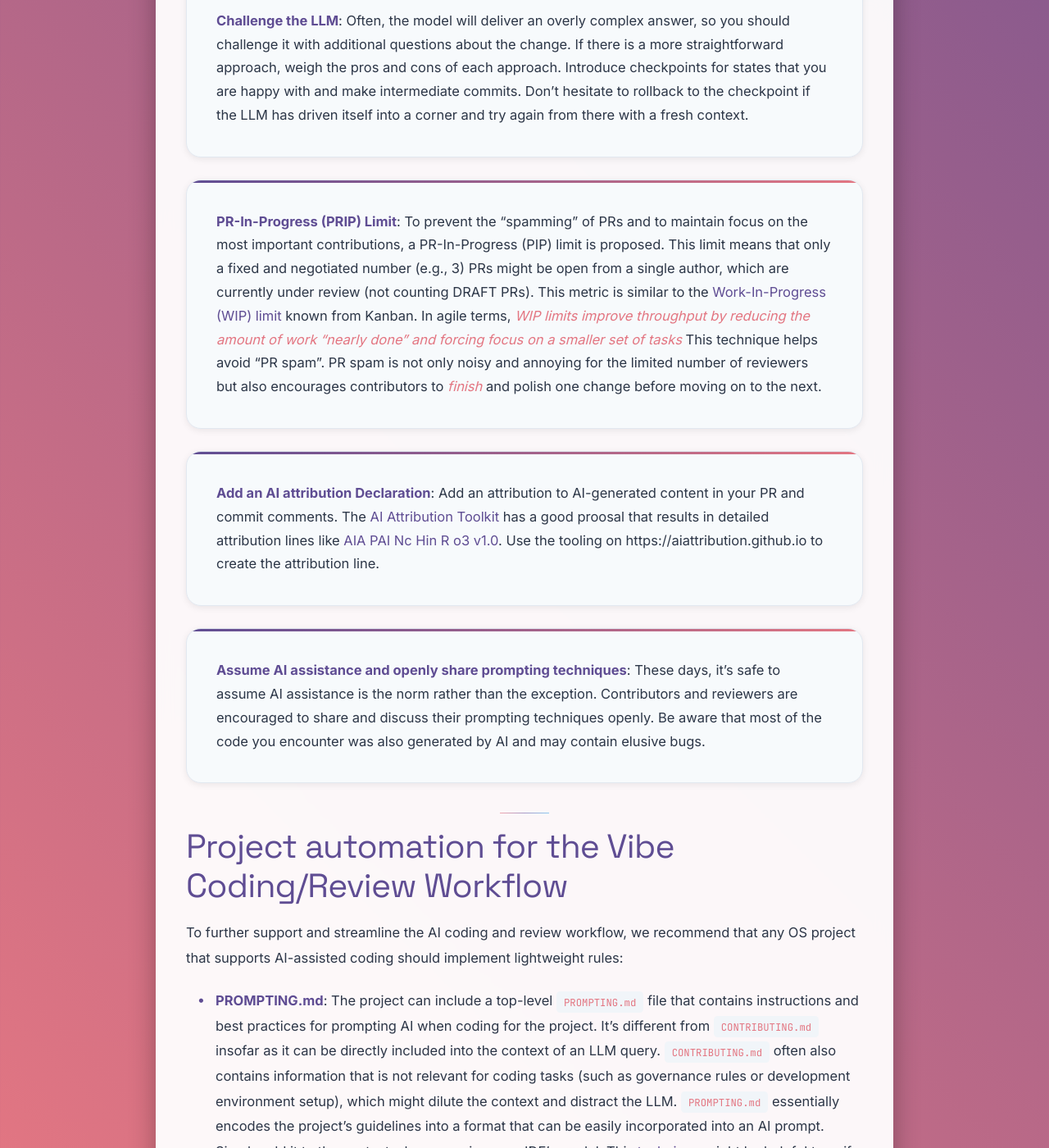
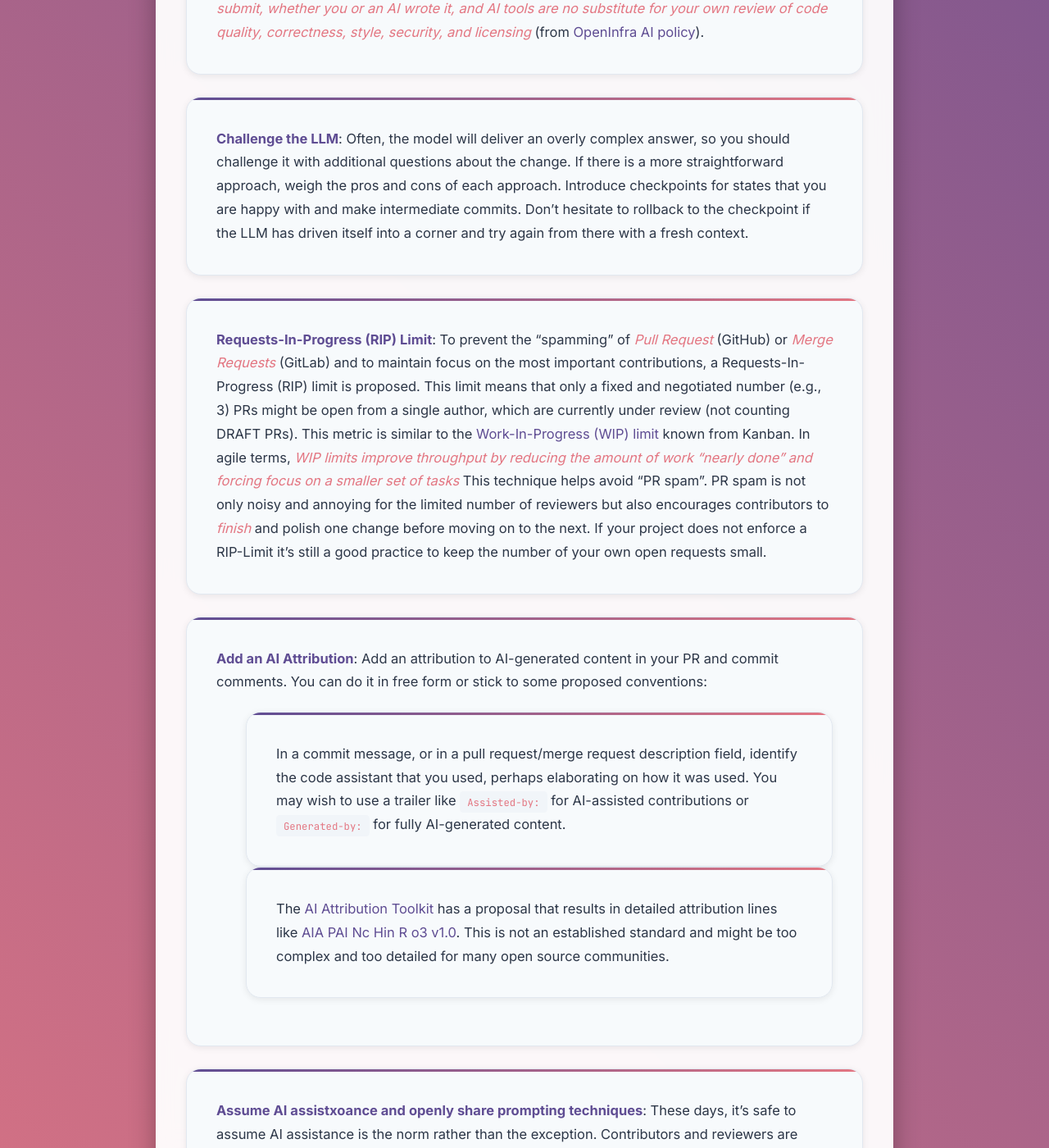
Before and after one commit to ai-coding-manifesto/ai-coding-manifesto, a Jekyll site: the page built from index.md, in a window 1280 px wide and 1400 px high, scrolled down 2288 px. Shown: the whole window at 82% size. Built offline with Jekyll 4.4.1, drawn with Linux system fonts in a browser that asks for light colours; some web fonts are replaced; some of the changed text lies outside the part shown.

Commit message:
chore: Renamed all manifesto references to Responsible Vibe Coding

````diff
--- a/AI_MANIFESTO.md
+++ b/RESPONSIBLE_VIBE_CODING.md
@@ -9,6 +9,8 @@
 AI tools can boost productivity if used responsibly. The focus for an open-source community should be on maintaining the same high-quality standards and collaborative process, regardless of how a contribution was produced. [Research](https://dev.to/goern/ai-generated-code-quality-in-open-source-cce#:~:text=Evidence,inevitably%20reproducing%20these%20flaws) has shown that developers using AI assistance can unintentionally introduce more security vulnerabilities (while paradoxically becoming overconfident in the code's correctness).
 This risk highlights the importance of due diligence and human oversight in AI-assisted code development.
 Rather than rejecting AI involvement, we must become "AI realists" - leveraging AI's benefits while doubling down on transparency, thorough review, and education to uphold our standards.
+
+While many of the following practices—such as creating small, focused PRs and avoiding unrelated changes—have been best practices in collaborative software development for decades, AI-assisted coding amplifies the challenges they address. The speed and volume of AI-generated code can overwhelm reviewers, making adherence to these long-standing guidelines even more critical.
 
 The following guidelines aim to help contributors use AI responsibly in OS projects, thereby minimizing the review burden on maintainers while maintaining, if not raising, the usual quality bar.
 
@@ -29,14 +31,17 @@
 * **Challenge the LLM**: Often, the model will deliver an overly complex answer, so you should challenge it with additional questions about the change.
   If there is a more straightforward approach, weigh the pros and cons of each approach. Introduce checkpoints for states that you are happy with and make intermediate commits.
   Don't hesitate to rollback to the checkpoint if the LLM has driven itself into a corner and try again from there with a fresh context.
-* **PR-In-Progress (PRIP) Limit**: To prevent the "spamming" of PRs and to maintain focus on the most important contributions, a PR-In-Progress (PIP) limit is proposed. This limit means that only a fixed and negotiated number (e.g., 3) PRs might be open from a single author, which are currently under review (not counting DRAFT PRs).
+* **Requests-In-Progress (RIP) Limit**: To prevent the "spamming" of _Pull Request_ (GitHub) or _Merge Requests_ (GitLab) and to maintain focus on the most important contributions, a Requests-In-Progress (RIP) limit is proposed. This limit means that only a fixed and negotiated number (e.g., 3) PRs might be open from a single author, which are currently under review (not counting DRAFT PRs).
   This metric is similar to the [Work-In-Progress (WIP) limit](https://www.atlassian.com/agile/kanban/wip-limits#:~:text=WIP%20limits%20improve%20throughput%20and,valuable%20tool%20in%20agile%20development) known from Kanban.
   In agile terms, *WIP limits improve throughput by reducing the amount of work "nearly done" and forcing focus on a smaller set of tasks* This technique helps avoid "PR spam".
   PR spam is not only noisy and annoying for the limited number of reviewers but also encourages contributors to *finish* and polish one change before moving on to the next.
-* **Add an AI attribution Declaration**: Add an attribution to AI-generated content in your PR and commit comments.
-  The [AI Attribution Toolkit](https://aiattribution.github.io/) has a good proosal that results in detailed attribution lines like [AIA PAI Nc Hin R o3 v1.0](https://aiattribution.github.io/statements/AIA-PAI-Nc-Hin-R-?model=o3-v10).
-  Use the tooling on https://aiattribution.github.io to create the attribution line.
-* **Assume AI assistance and openly share prompting techniques**: These days, it's safe to assume AI assistance is the norm rather than the exception.
+  If your project does not enforce a RIP-Limit it's still a good practice to keep the number of your own open requests small.
+* **Add an AI Attribution**: Add an attribution to AI-generated content in your PR and commit comments. You can do it in free form or stick to some proposed conventions:
+  - In a commit message, or in a pull request/merge request description field, identify the code assistant that you used, perhaps elaborating on how it was used. You may wish to use a trailer like `Assisted-by:` for AI-assisted contributions or `Generated-by:` for fully AI-generated content.
+  - The [AI Attribution Toolkit](https://aiattribution.github.io/) has a
+    proposal that results in detailed attribution lines like [AIA PAI Nc Hin R o3 v1.0](https://aiattribution.github.io/statements/AIA-PAI-Nc-Hin-R-?model=o3-v10).
+    This is not an established standard and might be too complex and too detailed for many open source communities.
+* **Assume AI assistxoance and openly share prompting techniques**: These days, it's safe to assume AI assistance is the norm rather than the exception.
   Contributors and reviewers are encouraged to share and discuss their prompting techniques openly.
   Be aware that most of the code you encounter was also generated by AI and may contain elusive bugs.
 
@@ -52,25 +57,32 @@
   This [technique](https://www.reddit.com/r/SoftwareEngineering/comments/1kjwiso/maintaining_code_quality_with_widespread_ai/#:~:text=5,or%20alike%20across%20the%20team) might be helpful to unify prompt rules across the team and share good prompts, so that everyone's AI assistance operates with the same guidance.
   The `PROMPTING.md` file would be updated over time as we learn which instructions yield the best results from various AI models for our project.
 
-  Example of a `PROMPTING.md`
+Example of a possible `PROMPTING.md`:
 
 ```
 * Focus on the task at hand and don't change anything beside this
 * Only do minimal changes to fullfill the task at hand
-* Use best practices when creating tests, don't repeat boilerplate code literally but extract them into functions.
+* Use best practices when creating tests, don't repeat boilerplate
+  code literally but extract them into functions.
 * Follow Dont-Repeat-Yourself principles
-* Comments should provide meaningful insights into the code. Avoid filler comments that simply describe the next step, as they create unnecessary clutter, same goes for docstrings.
-* Prefer comments to clarify surprising behavior and/or relationships between parts of the code rather than explain what the next line of code does.
-* Catching exceptions, prefer using a specific exception type rather than a broad catch-all like `Exception`.
+* Comments should provide meaningful insights into the code.
+  Avoid filler comments that simply describe the next step, as they
+  create unnecessary clutter, same goes for docstrings.
+* Prefer comments to clarify surprising behavior and/or relationships
+  between parts of the code rather than explain what the next line
+  of code does.
+* Catching exceptions, prefer using a specific exception type rather
+  than a broad catch-all like `Exception`.
 * Error messages should be prefixed with "Failed to ..."
 * 4 spaces for indentation rather than tab
 ```
 
 To some degree `PROMPTING.md` is similar to [`CLAUDE.md`](https://docs.anthropic.com/en/docs/claude-code/memory#how-claude-looks-up-memories) or [`AGENTS.MD`](https://agentsmd.net/AGENTS.md) but model-agnostic and targeted for humans.
+You can mix-and-match those files to support multiple tools, but they should all contain the same set or rules.
+Leveraging tool-specific project-prompts has the advantage that they are automatically picked up and does not have to be added manually by the users.
 
-* **GitHub PR Template Modifications**: The GitHub PR template could be modified to include the following fields:
+* **GitHub PR Template Modifications**: The GitHub PR template could be modified to include the following field:
 
 ```
-- [ ] [AI Attribution](https://aiattribution.github.io/interpret-attribution) : <add your AI attibution>
-- [ ] PROMPTING.md in context
+- [ ] AI-assisted: <add your AI attibution>
 ```
--- a/_config.yml
+++ b/_config.yml
@@ -1,6 +1,6 @@
-title: Vibe Coding Manifesto
+title: Responsible Vibe Coding
 description: Best Practices for AI-Assisted Contributions in Open Source
-url: "https://ai-coding-manifesto.github.io"
+url: "https://rvc-guide.github.io"
 baseurl: ""
 
 markdown: kramdown
--- a/_layouts/default.html
+++ b/_layouts/default.html
@@ -517,7 +517,7 @@
                     <a href="#introduction">Introduction</a>
                     <a href="#rules-for-ai-assisted-pr-submissions">Rules for PRs</a>
                     <a href="#project-automation-for-the-ai-codingreview-workflow">Project Automation</a>
-		    <a href="https://github.com/ai-coding-manifesto/ai-coding-manifesto" target="_blank" class="github-btn">
+		    <a href="https://github.com/rvc-guide/rvc-guide" target="_blank" class="github-btn">
     			<svg xmlns="http://www.w3.org/2000/svg" width="16" height="16" viewBox="0 0 24 24" fill="currentColor"
          		style="vertical-align:middle; margin-right:6px;">
         		    <path d="M12 .5C5.65.5.5 5.65.5 12c0 5.09 3.29 9.4 7.86 10.93.58.11.79-.25.79-.56
@@ -540,7 +540,7 @@
             </main>
 
             <footer>
-                <p>The Vibe Coding Manifesto is licensed under <a href="LICENSE" style="color: var(--primary-color);">MIT
+                <p>The Responsible Vibe Coding guide is licensed under <a href="LICENSE" style="color: var(--primary-color);">MIT
                         License</a></p>
             </footer>
         </div>
--- a/index.md
+++ b/index.md
@@ -1,9 +1,8 @@
 ---
 layout: default
-title: Vibe Coding Manifesto
+title: Responsible Vibe Coding
 description: Best Practices for AI-Assisted Contributions in Open Source
 ---
 
-{% capture manifesto %}{% include_relative AI_MANIFESTO.md %}{% endcapture %}
-{% assign cleaned_content = manifesto | remove: '# AI Coding Manifesto' | remove: '### Best Practices for AI-Assisted Contributions in Open Source' %}
-{{ cleaned_content | markdownify }}
+{% capture rvc %}{% include_relative RESPONSIBLE_VIBE_CODING.md %}{% endcapture %}
+{{ rvc | markdownify }}
````
Also changed, not shown: README.md.
